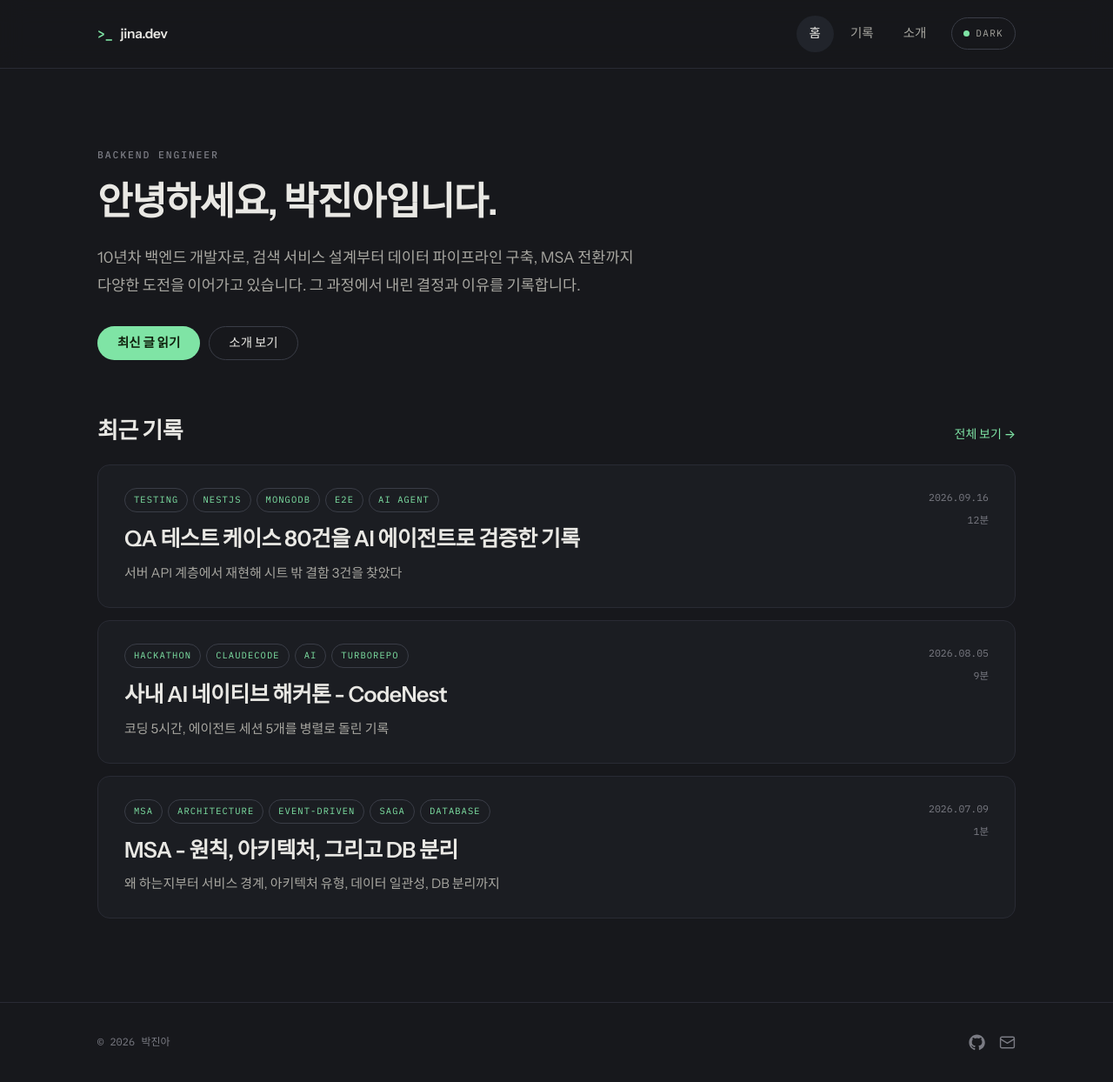
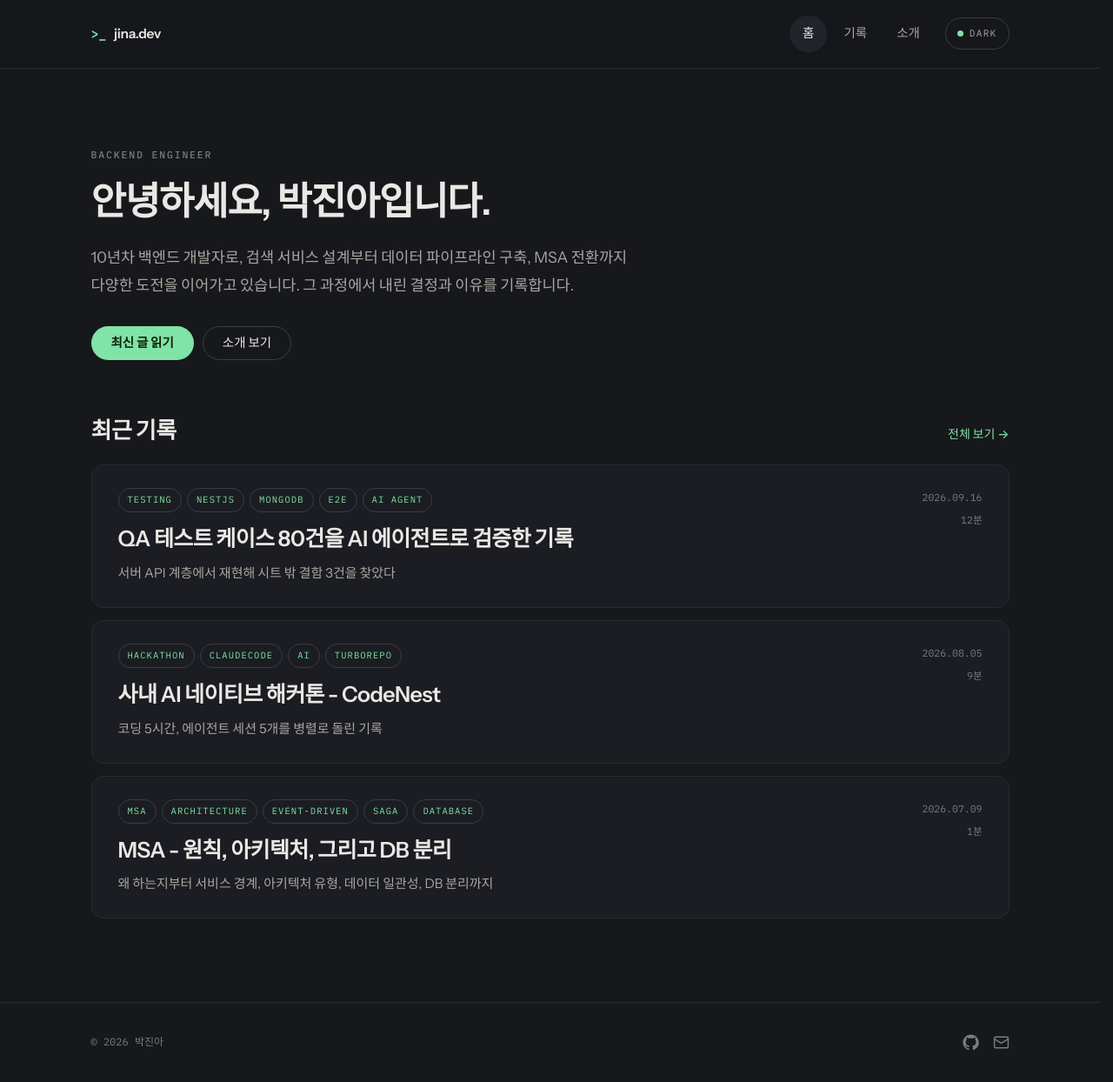
Before and after one commit to jina9716/jina9716.github.io, a Jekyll site: the page built from index.html, in a window 1280 px wide and 1244 px high. Shown: the whole window at 87% size. Built offline with Jekyll 4.4.1, drawn with Linux system fonts in a browser that asks for light colours; some web fonts are replaced.

Commit message:
fix: 페이지 간 헤더가 밀리는 문제 수정
문서 길이에 따라 스크롤바 유무가 달라지면 본문 폭이 15px 줄어 가운데 정렬이 흔들린다. 스크롤바 자리를 항상 비워 둔다.

Co-Authored-By: Claude Opus 5 (1M context) <noreply@anthropic.com>

```diff
--- a/_sass/_base.scss
+++ b/_sass/_base.scss
@@ -1,6 +1,11 @@
 *, *::before, *::after { box-sizing: border-box; }
 
-html { -webkit-text-size-adjust: 100%; scroll-behavior: smooth; }
+html {
+  -webkit-text-size-adjust: 100%;
+  scroll-behavior: smooth;
+  /* 페이지마다 스크롤바 유무가 달라 가운데 정렬이 흔들리는 것을 막는다 */
+  scrollbar-gutter: stable;
+}
 
 body {
   margin: 0;
```
